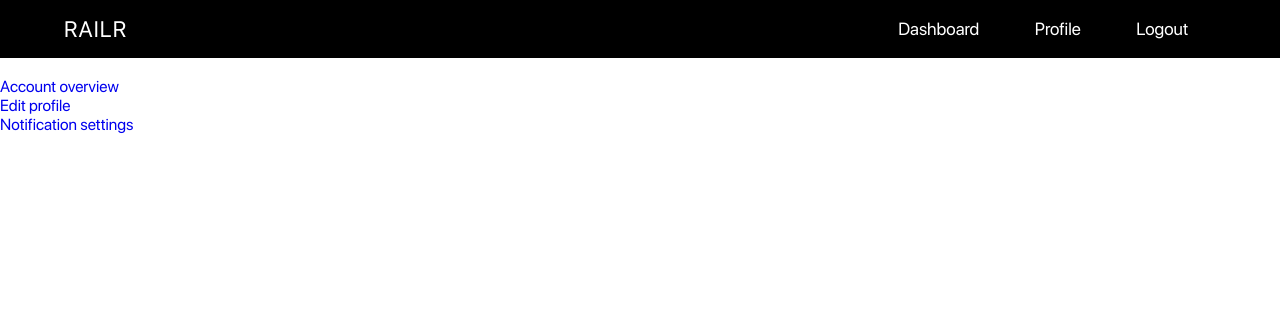
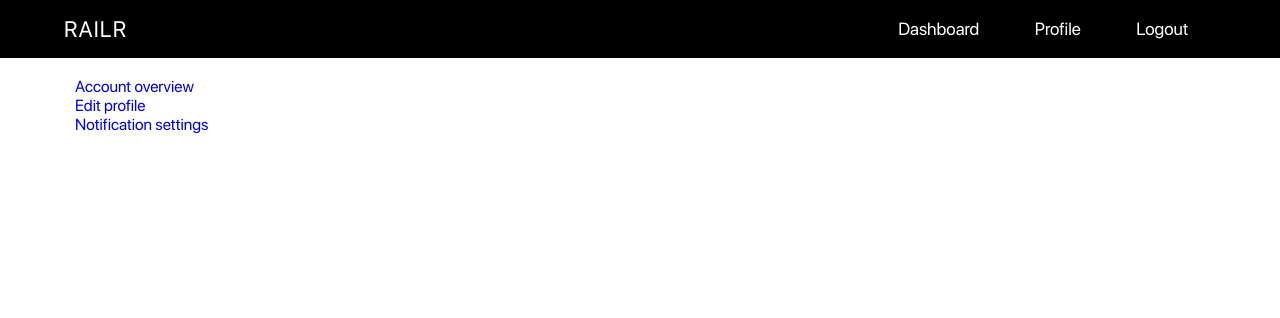
Before and after one commit to Mokshit06/byte20-finals, a Node server app: page /account/overview in a window 1280 px wide. Shown: the top 318 px of the page. Run offline with Node 20, Linux system fonts and the light colour scheme; the visitor is signed in with stand-in values (Sample User, id 1); some libraries are stand-ins or nearby versions.

Commit message:
Add basic markup

```diff
--- /dev/null
+++ b/public/scss/_account.scss
@@ -0,0 +1,11 @@
+.container {
+  max-width: 1130px;
+  margin: 0 auto;
+}
+
+.sidebar {
+  width: 35%;
+
+  .img {
+  }
+}
--- a/public/scss/style.scss
+++ b/public/scss/style.scss
@@ -19,3 +19,4 @@ body {
 
 @import '_header';
 @import '_login';
+@import '_account';
--- a/views/account/overview.ejs
+++ b/views/account/overview.ejs
@@ -8,7 +8,7 @@
   <title>Document</title>
 </head>
 
-<body>
+<body class="account">
 
   <%- include('../partials/header.ejs') %>
 
--- a/views/partials/sidebar.ejs
+++ b/views/partials/sidebar.ejs
@@ -1,5 +1,5 @@
 <div class="sidebar">
-  <div>
+  <div class="img">
     <img src="<%= user.image %> " alt="">
   </div>
   <a href="/account/overview">
```
Also changed, not shown: public/css/style.css, 1 other file.
